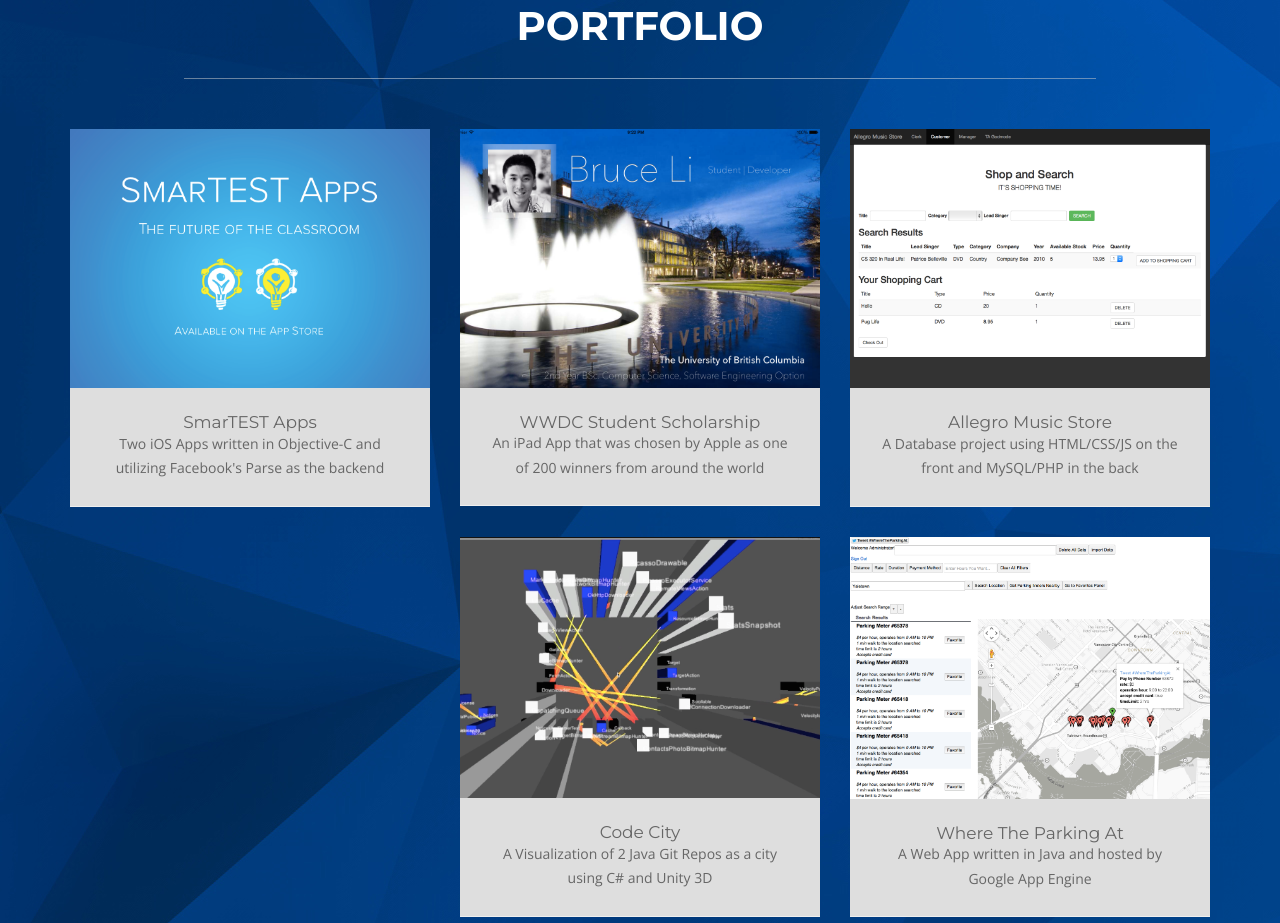
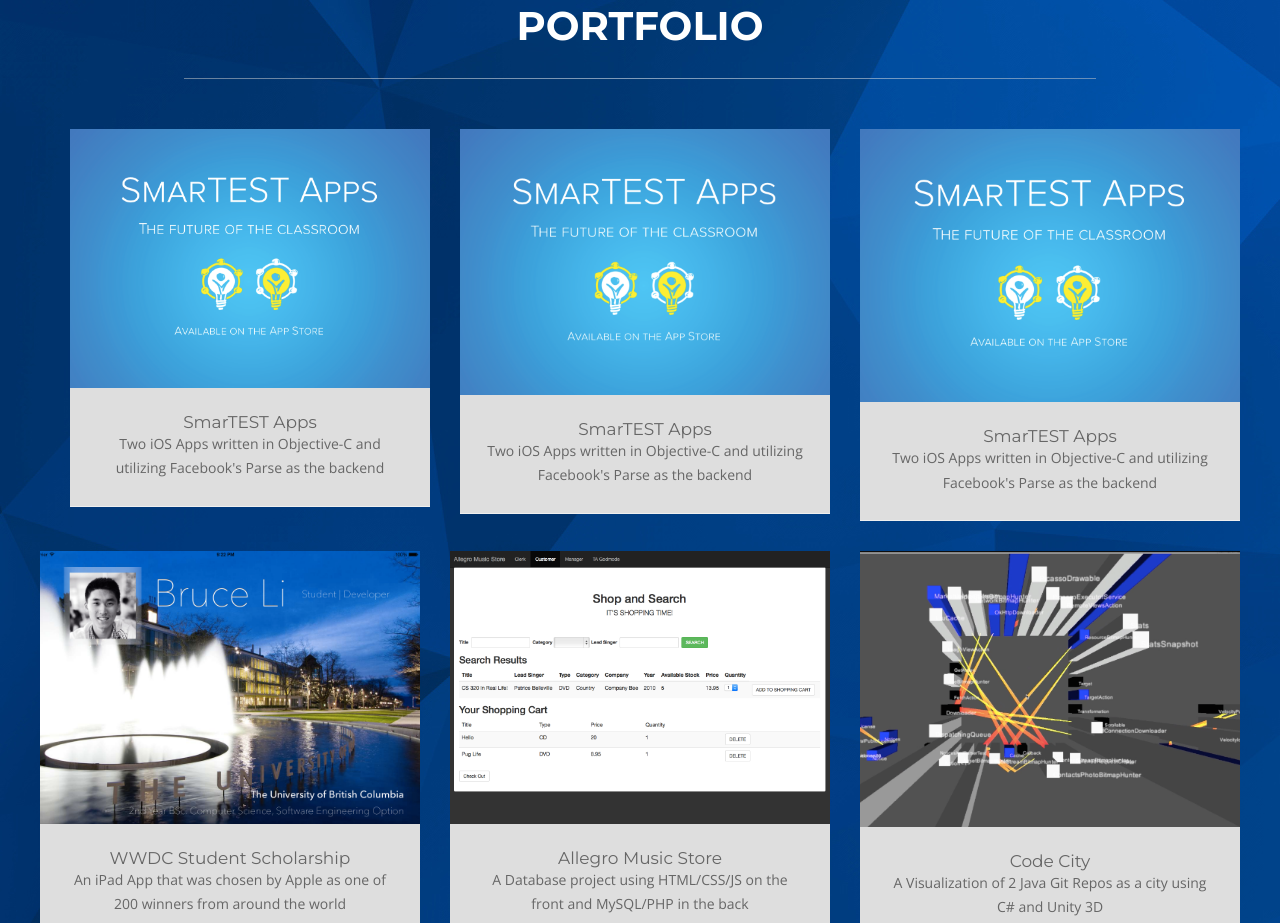
Before and after one commit to zhihaoli/zhihaoli.github.io, a plain HTML site: page index.html in a window 1280 px wide. Shown: the part 1857-2780 px from the top of the page. Drawn offline with nearby package versions, Linux system fonts and the light colour scheme; a web font is replaced by a local one.

Commit message:
added two more projects

```diff
--- a/index.html
+++ b/index.html
@@ -113,6 +113,28 @@
         <div class="line"></div>
       </div>
     </div>
+    <div class="row">
+      <div class="col-md-4 col-sm-6 portfolio-item"> <a href="#portfolioModal1" class="portfolio-link" data-toggle="modal">
+        <div class="portfolio-hover">
+          <div class="portfolio-hover-content"> <i class="fa fa-search-plus fa-3x"></i> </div>
+        </div>
+        <img src="img/portfolio/preview1.png" class="img-responsive" alt=""> </a>
+        <div class="portfolio-caption">
+          <h4>SmarTEST Apps</h4>
+          <p class="text-muted">Two iOS Apps written in Objective-C and utilizing Facebook's Parse as the backend</p>
+        </div>
+      </div>
+      <div class="row">
+      <div class="col-md-4 col-sm-6 portfolio-item"> <a href="#portfolioModal1" class="portfolio-link" data-toggle="modal">
+        <div class="portfolio-hover">
+          <div class="portfolio-hover-content"> <i class="fa fa-search-plus fa-3x"></i> </div>
+        </div>
+        <img src="img/portfolio/preview1.png" class="img-responsive" alt=""> </a>
+        <div class="portfolio-caption">
+          <h4>SmarTEST Apps</h4>
+          <p class="text-muted">Two iOS Apps written in Objective-C and utilizing Facebook's Parse as the backend</p>
+        </div>
+      </div>
     <div class="row">
       <div class="col-md-4 col-sm-6 portfolio-item"> <a href="#portfolioModal1" class="portfolio-link" data-toggle="modal">
         <div class="portfolio-hover">
```
